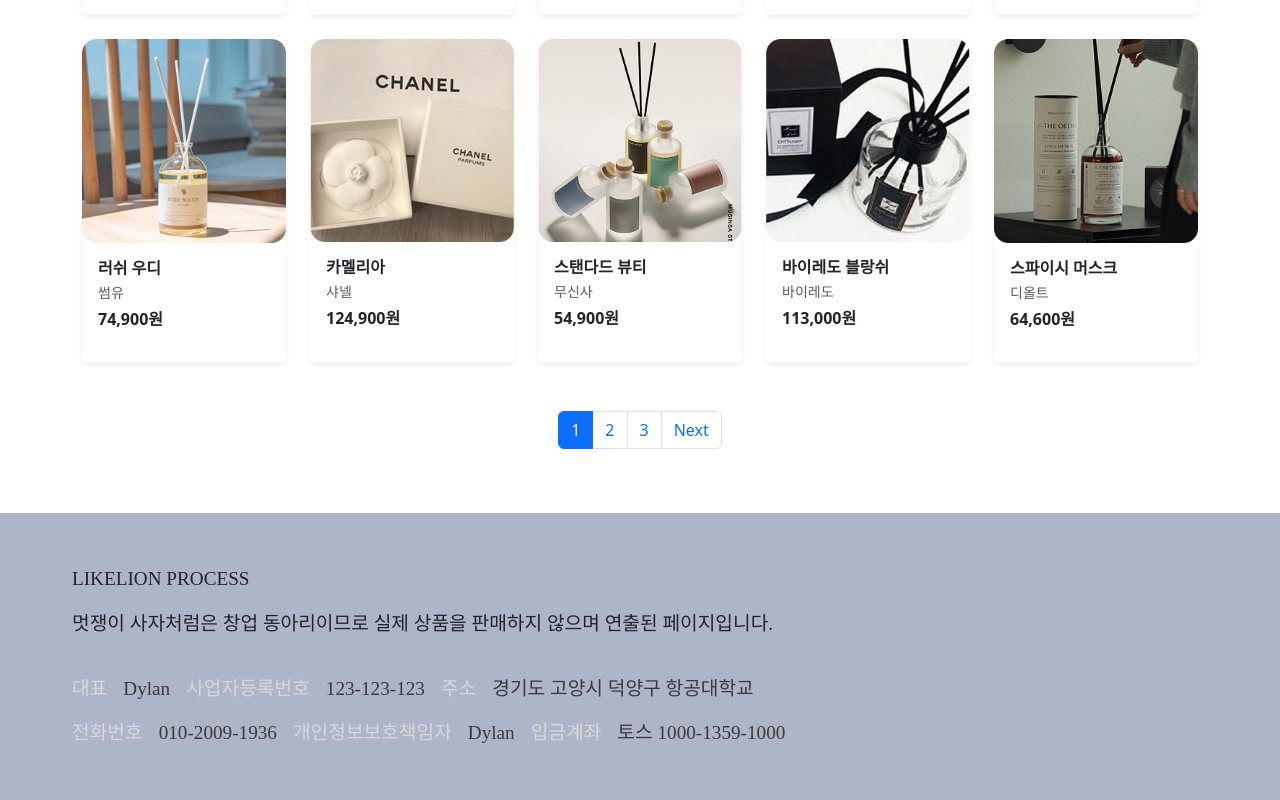
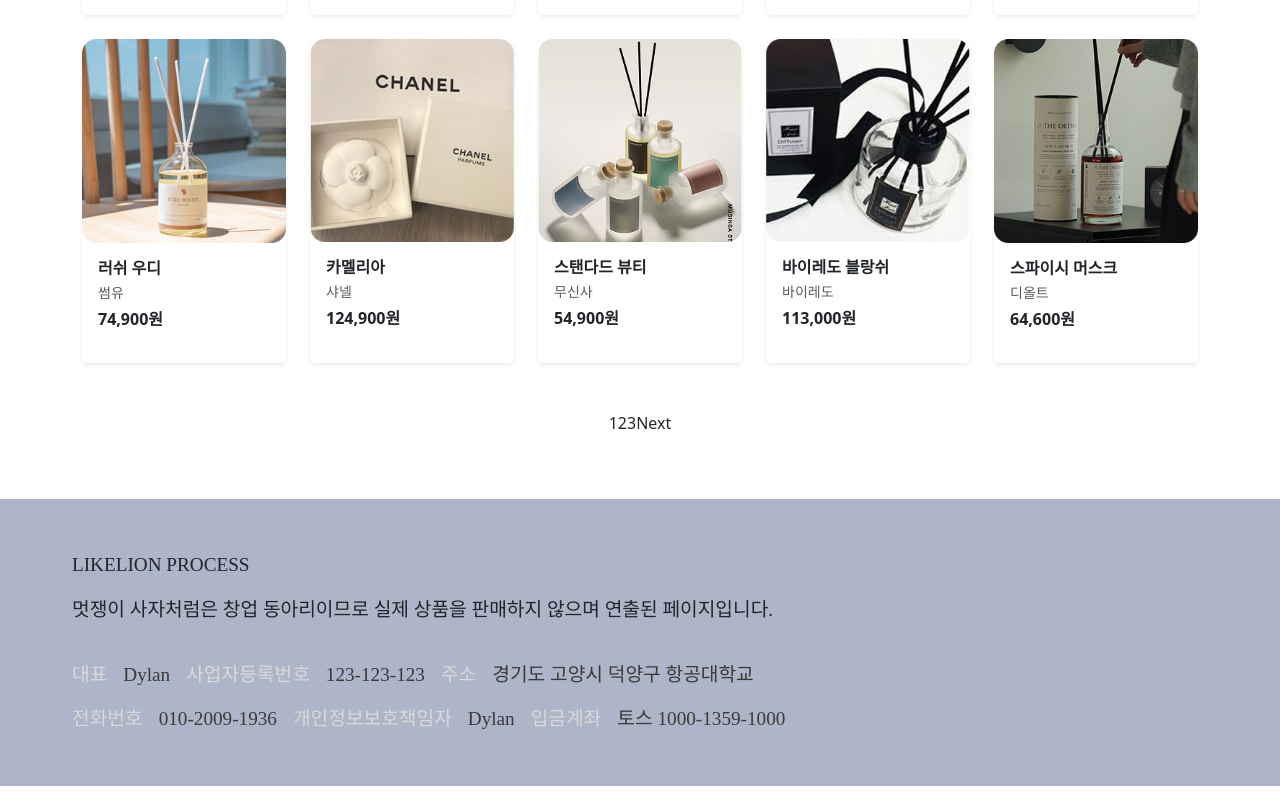
Before and after one commit to Likelion-13th/Dylan-Frontend, a React (Create React App) app: page / in a window 1280 px wide. Shown: the part 1108-1908 px from the top of the page. Built offline with nearby package versions, Linux system fonts and the light colour scheme; a web font is replaced by a local one.

Commit message:
fix: 페이지네이션 컴포넌트 수정
- Home 페이지와 New 페이지의 페이지네이션에서 링크 요소를 제거하여 접근성(a11y) 규칙 위반 해결

```diff
--- a/src/pages/Home/Home.js
+++ b/src/pages/Home/Home.js
@@ -48,10 +48,10 @@
 
             <nav className="d-flex justify-content-center mt-5 mb-5">
                 <ul className="pagination">
-                <li className="page-item active"><a className="page-link" href="#">1</a></li>
-                <li className="page-item"><a className="page-link" href="#">2</a></li>
-                <li className="page-item"><a className="page-link" href="#">3</a></li>
-                <li className="page-item"><a className="page-link" href="#">Next</a></li>
+                    <li className="page-item active">1</li>
+                    <li className="page-item">2</li>
+                    <li className="page-item">3</li>
+                    <li className="page-item">Next</li>
                 </ul>
             </nav>
         </div>
--- a/src/pages/ProductPage/New.js
+++ b/src/pages/ProductPage/New.js
@@ -48,10 +48,10 @@
 
                 <nav className="d-flex justify-content-center mt-5 mb-5">
                     <ul className="pagination">
-                    <li className="page-item active"><a className="page-link" href="#">1</a></li>
-                    <li className="page-item"><a className="page-link" href="#">2</a></li>
-                    <li className="page-item"><a className="page-link" href="#">3</a></li>
-                    <li className="page-item"><a className="page-link" href="#">Next</a></li>
+                        <li className="page-item active">1</li>
+                        <li className="page-item">2</li>
+                        <li className="page-item">3</li>
+                        <li className="page-item">Next</li>
                     </ul>
                 </nav>
             </div>
```
